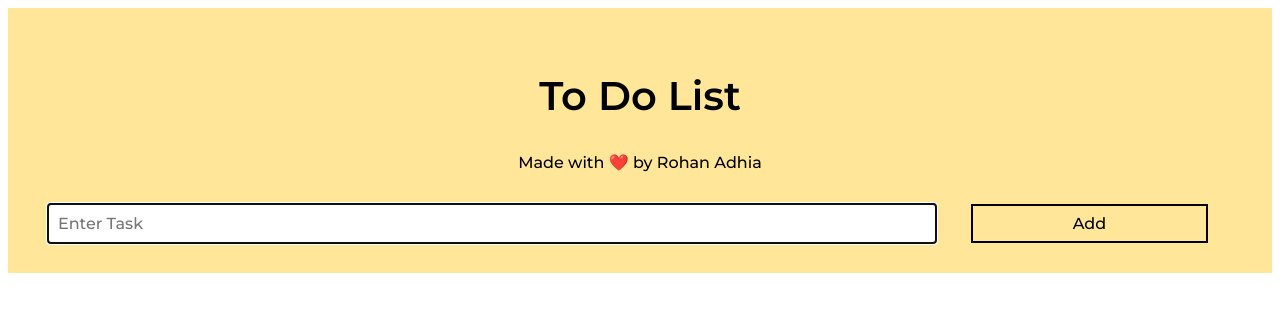
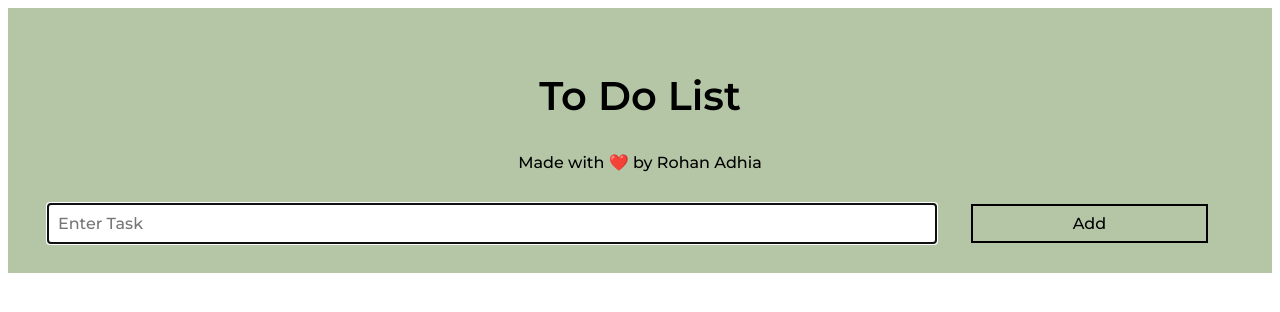
Before and after one commit to RohanAdhia/todolist, a plain HTML site: page index.html in a window 1280 px wide. Drawn offline with Linux system fonts and the light colour scheme.

Commit message:
Updated Color Scheme

```diff
--- a/styles.css
+++ b/styles.css
@@ -90,7 +90,8 @@ ul li.checked::before {
 /* Style the header */
 .header {
   /* background-color: #87AAAA; */
-  background-color: #FFE699;
+  /* background-color: #FFE699; */
+  background-color: #B4C6A6;
   padding: 30px 40px;
   color: white;
   text-align: center;
@@ -135,7 +136,8 @@ input {
   margin-left: 2.1875rem;
   width: 20%;
   /* background: #87AAAA; */
-  background-color:#FFE699;
+  /* background-color:#FFE699; */
+  background-color: #B4C6A6;
   border: 2px solid #000;
   /* font-family: 'Roboto', sans-serif; */
   font-family: 'Montserrat', sans-serif;
@@ -150,5 +152,6 @@ input {
 
 .addBtn:hover {
   /* background-color: #C8E3D4; */
-  background-color: #FFF9B6;
+  /* background-color: #FFF9B6; */
+  background-color: #FFC286;
 }
```
